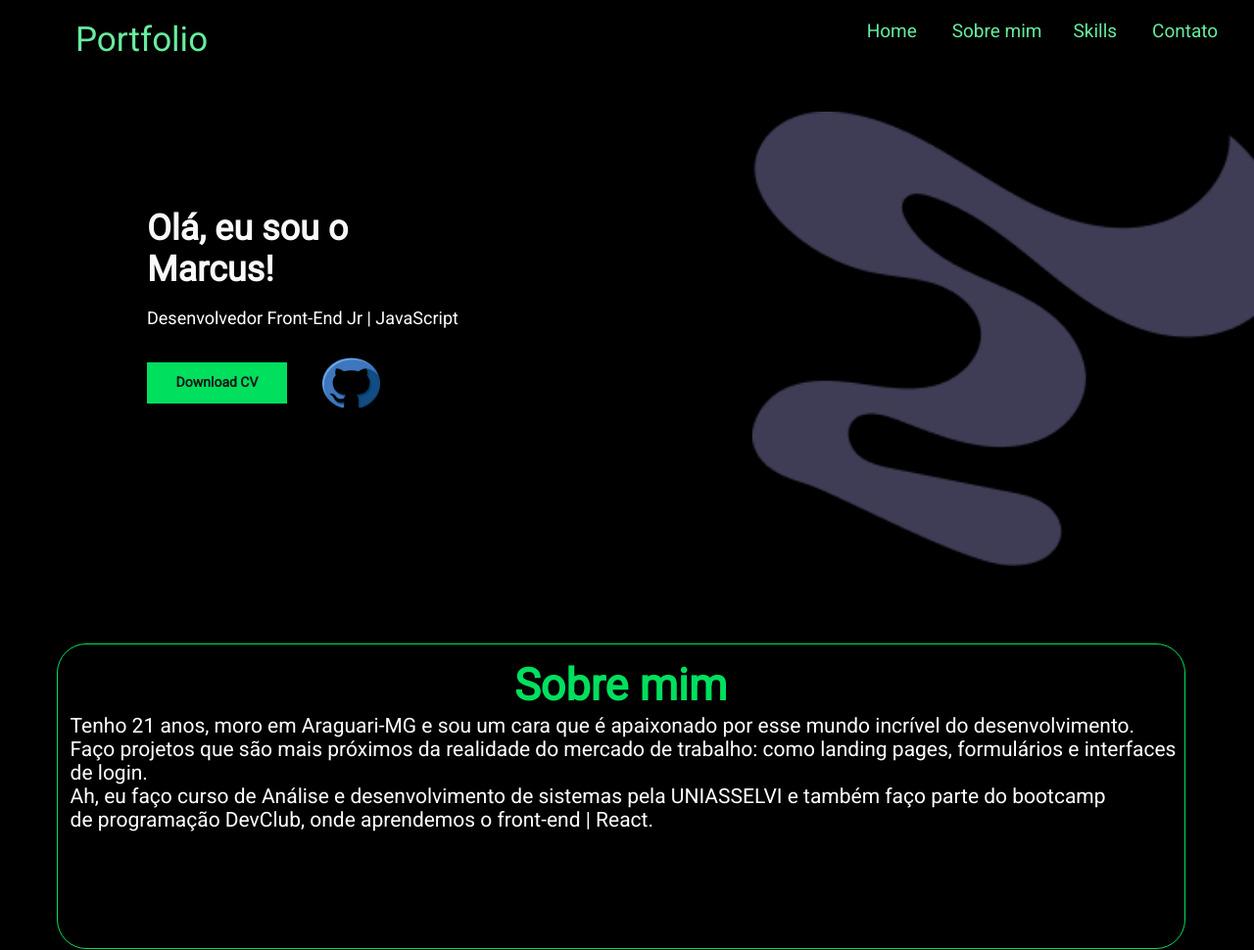
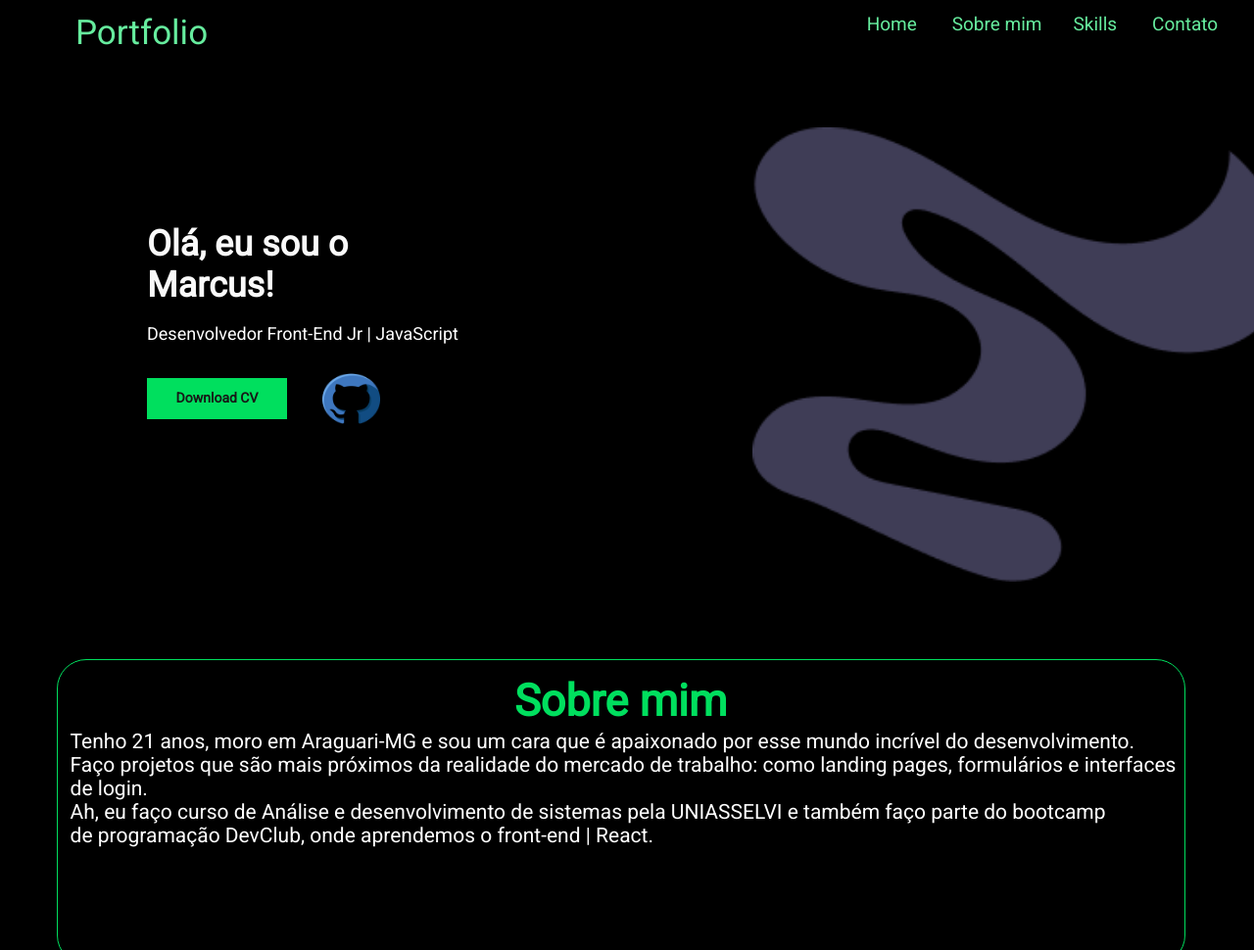
Before and after one commit to marcusvinicius0/Projeto-portfolio-v1.1, a plain HTML site: page index.html in a window 1280 px wide. Shown: the top 970 px of the page at 98% size. Drawn offline with Linux system fonts and the light colour scheme; a web font is replaced by a local one.

Commit message:
testando

```diff
--- a/style.css
+++ b/style.css
@@ -20,11 +20,11 @@
             width: 99%;
             padding: 2px;
             margin: 10px;
-            margin-top: -17vw;
+            margin-top: -1vw;
             text-decoration: white;
             z-index: 1;
             padding-top: 25px;
-            position: fixed;
+            /* position: fixed; */
         }
 
         nav {
```
